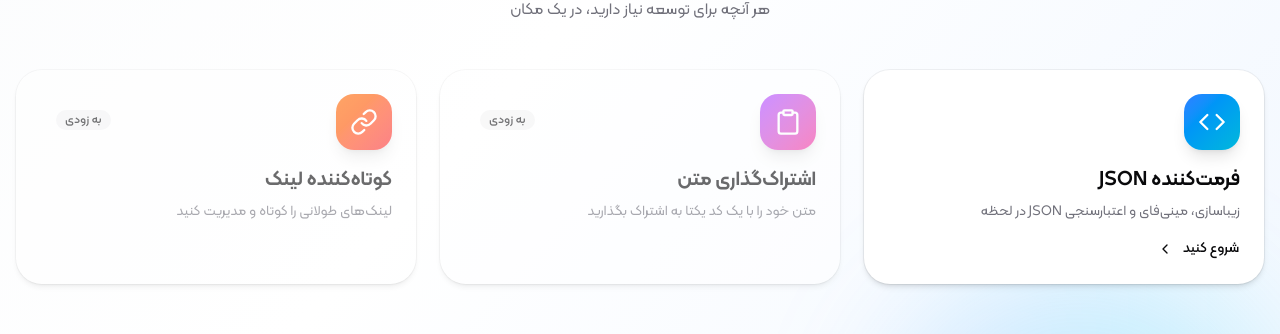
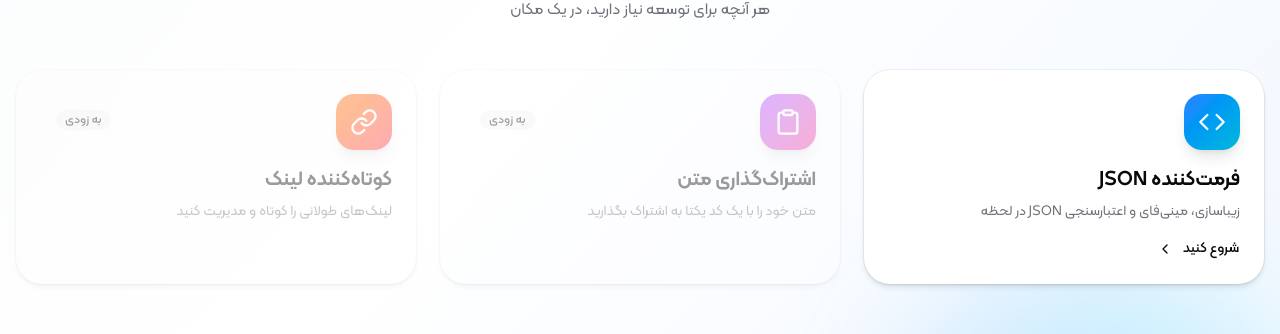
Before and after one commit to iman-mohamadi/utility-hub, a Next.js app: page / in a window 1280 px wide. Shown: the part 792-1126 px from the top of the page. Built offline with nearby package versions, Linux system fonts and the light colour scheme.

Commit message:
Update page.tsx

```diff
--- a/app/page.tsx
+++ b/app/page.tsx
@@ -204,7 +204,7 @@ export default function Home() {
                 whileHover={{ y: -8, transition: { duration: 0.2 } }}
               >
                 <Link href={feature.href}>
-                  <Card className={`group relative overflow-hidden p-6 h-full transition-all duration-300 hover:shadow-2xl cursor-pointer ${feature.status === "coming" ? "opacity-60 hover:opacity-80" : ""
+                  <Card className={`group relative overflow-hidden p-6 h-full transition-all duration-300 hover:shadow-2xl cursor-pointer ${feature.status === "coming" ? "opacity-40 hover:opacity-60" : ""
                     }`}>
                     <div className={`absolute inset-0 bg-gradient-to-br ${feature.gradient} opacity-0 group-hover:opacity-5 transition-opacity duration-300`} />
 
```
